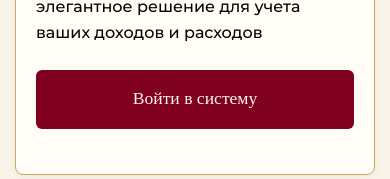
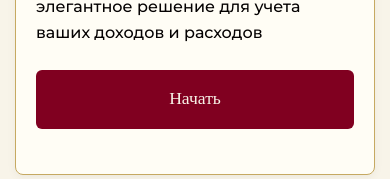
Before and after one commit to DeutschlandWalt/wfinance-trackermob.github.io, a plain HTML site: page mobileindex.html in a window 390 px wide. Shown: the part 463-642 px from the top of the page. Drawn offline with nearby package versions, Linux system fonts and the light colour scheme.

Commit message:
Update mobileindex.html

```diff
--- a/mobileindex.html
+++ b/mobileindex.html
@@ -214,7 +214,7 @@
         Наш сервис сочетает в себе традиционные ценности и современные технологии, предлагая
         элегантное решение для учета ваших доходов и расходов
       </p>
-      <a href="main.html" class="mobile-btn">Войти в систему</a>
+      <a href="main.html" class="mobile-btn">Начать</a>
     </div>
 
     <div class="mobile-features">
```
